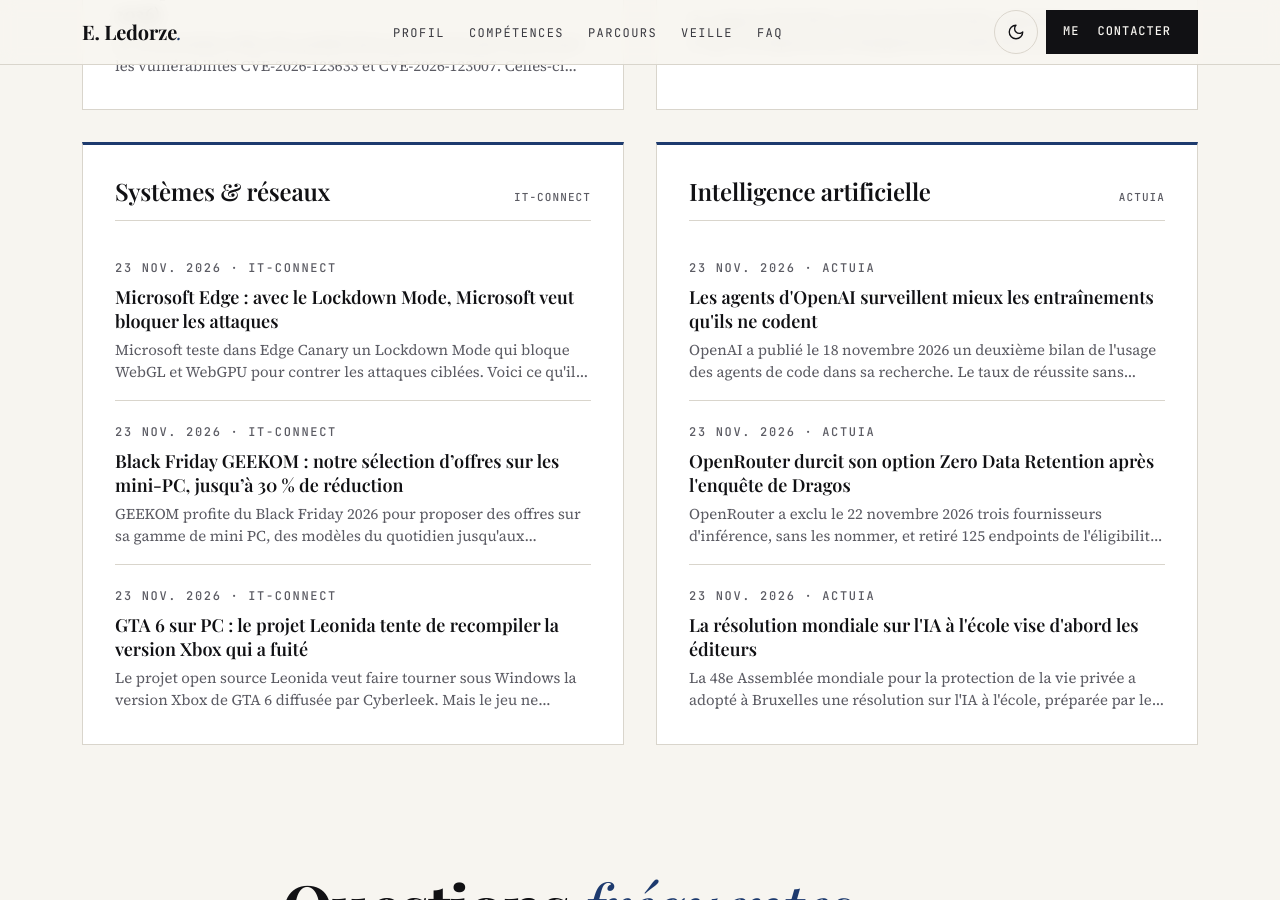
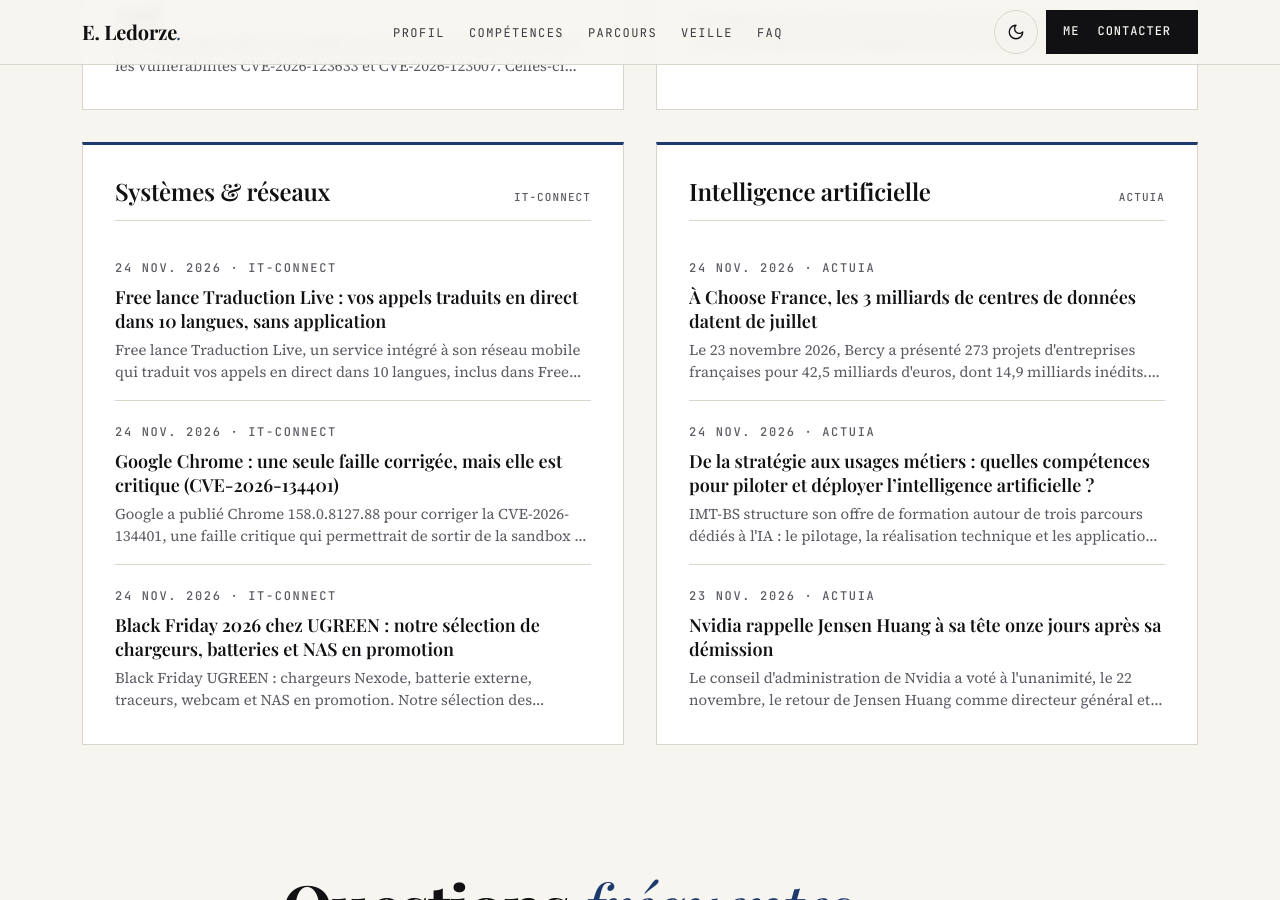
Before and after one commit to TheDringe54-lab/TheDringe54-lab.github.io, a Jekyll site: the page built from index.html, in a window 1280 px wide and 900 px high, scrolled down 4893 px. Built offline with Jekyll 4.4.1, drawn with Linux system fonts in a browser that asks for light colours; some of the changed text lies outside the part shown.

Commit message:
Veille techno : mise à jour automatique

```diff
--- a/_data/veille.json
+++ b/_data/veille.json
@@ -1,5 +1,5 @@
 {
-  "mise_a_jour": "2026-11-23",
+  "mise_a_jour": "2026-11-24",
   "themes": [
     {
       "id": "cyber",
@@ -63,25 +63,25 @@
       "titre_en": "Systems & networks",
       "articles": [
         {
-          "titre": "Microsoft Edge : avec le Lockdown Mode, Microsoft veut bloquer les attaques",
-          "lien": "https://www.it-connect.fr/edge-lockdown-mode-webgl-webgpu/",
+          "titre": "Free lance Traduction Live : vos appels traduits en direct dans 10 langues, sans application",
+          "lien": "https://www.it-connect.fr/free-traduction-live-appels-traduits-direct/",
           "source": "IT-Connect",
-          "date": "2026-11-23",
-          "resume": "Microsoft teste dans Edge Canary un Lockdown Mode qui bloque WebGL et WebGPU pour contrer les attaques ciblées. Voici ce qu'il faut savoir sur ce mode. Le post…"
+          "date": "2026-11-24",
+          "resume": "Free lance Traduction Live, un service intégré à son réseau mobile qui traduit vos appels en direct dans 10 langues, inclus dans Free Max. Voici l'essentiel…"
         },
         {
-          "titre": "Black Friday GEEKOM : notre sélection d’offres sur les mini-PC, jusqu’à 30 % de réduction",
-          "lien": "https://www.it-connect.fr/black-friday-geekom-notre-selection-doffres-sur-les-mini-pc-jusqua-30-de-reduction/",
+          "titre": "Google Chrome : une seule faille corrigée, mais elle est critique (CVE-2026-134401)",
+          "lien": "https://www.it-connect.fr/cve-2026-134401-faille-critique-chrome/",
           "source": "IT-Connect",
-          "date": "2026-11-23",
-          "resume": "GEEKOM profite du Black Friday 2026 pour proposer des offres sur sa gamme de mini PC, des modèles du quotidien jusqu'aux machines les plus performantes. Le…"
+          "date": "2026-11-24",
+          "resume": "Google a publié Chrome 158.0.8127.88 pour corriger la CVE-2026-134401, une faille critique qui permettrait de sortir de la sandbox : voici ce qu'il faut…"
         },
         {
-          "titre": "GTA 6 sur PC : le projet Leonida tente de recompiler la version Xbox qui a fuité",
-          "lien": "https://www.it-connect.fr/gta-6-pc-leonida-fuite-xbox-cyberleek/",
+          "titre": "Black Friday 2026 chez UGREEN : notre sélection de chargeurs, batteries et NAS en promotion",
+          "lien": "https://www.it-connect.fr/black-friday-2026-chez-ugreen-notre-selection-de-chargeurs-batteries-et-nas-en-promotion/",
           "source": "IT-Connect",
-          "date": "2026-11-23",
-          "resume": "Le projet open source Leonida veut faire tourner sous Windows la version Xbox de GTA 6 diffusée par Cyberleek. Mais le jeu ne démarre pas encore. Le post GTA 6…"
+          "date": "2026-11-24",
+          "resume": "Black Friday UGREEN : chargeurs Nexode, batterie externe, traceurs, webcam et NAS en promotion. Notre sélection des meilleures offres jusqu'au 30 novembre. Le…"
         }
       ]
     },
@@ -91,25 +91,25 @@
       "titre_en": "Artificial intelligence",
       "articles": [
         {
-          "titre": "Les agents d'OpenAI surveillent mieux les entraînements qu'ils ne codent",
-          "lien": "https://www.actuia.com/actualite/les-agents-dopenai-surveillent-mieux-les-entrainements-quils-ne-codent/",
+          "titre": "À Choose France, les 3 milliards de centres de données datent de juillet",
+          "lien": "https://www.actuia.com/actualite/a-choose-france-les-3-milliards-de-centres-de-donnees-datent-de-juillet/",
+          "source": "ActuIA",
+          "date": "2026-11-24",
+          "resume": "Le 23 novembre 2026, Bercy a présenté 273 projets d'entreprises françaises pour 42,5 milliards d'euros, dont 14,9 milliards inédits. Le dossier numérique ne…"
+        },
+        {
+          "titre": "De la stratégie aux usages métiers : quelles compétences pour piloter et déployer l’intelligence artificielle ?",
+          "lien": "https://www.actuia.com/actualite/de-la-strategie-aux-usages-metiers-quelles-competences-pour-piloter-et-deployer-lintelligence-artificielle-1/",
+          "source": "ActuIA",
+          "date": "2026-11-24",
+          "resume": "IMT-BS structure son offre de formation autour de trois parcours dédiés à l'IA : le pilotage, la réalisation technique et les applications métiers. L'enjeu…"
+        },
+        {
+          "titre": "Nvidia rappelle Jensen Huang à sa tête onze jours après sa démission",
+          "lien": "https://www.actuia.com/actualite/nvidia-rappelle-jensen-huang-a-sa-tete-onze-jours-apres-sa-demission/",
           "source": "ActuIA",
           "date": "2026-11-23",
-          "resume": "OpenAI a publié le 18 novembre 2026 un deuxième bilan de l'usage des agents de code dans sa recherche. Le taux de réussite sans intervention varie selon la…"
-        },
-        {
-          "titre": "OpenRouter durcit son option Zero Data Retention après l'enquête de Dragos",
-          "lien": "https://www.actuia.com/actualite/openrouter-durcit-son-option-zero-data-retention-apres-lenquete-de-dragos/",
-          "source": "ActuIA",
-          "date": "2026-11-23",
-          "resume": "OpenRouter a exclu le 22 novembre 2026 trois fournisseurs d'inférence, sans les nommer, et retiré 125 endpoints de l'éligibilité Zero Data Retention (ZDR)…"
-        },
-        {
-          "titre": "La résolution mondiale sur l'IA à l'école vise d'abord les éditeurs",
-          "lien": "https://www.actuia.com/actualite/la-resolution-mondiale-sur-lia-a-lecole-vise-dabord-les-editeurs/",
-          "source": "ActuIA",
-          "date": "2026-11-23",
-          "resume": "La 48e Assemblée mondiale pour la protection de la vie privée a adopté à Bruxelles une résolution sur l'IA à l'école, préparée par le groupe de travail que…"
+          "resume": "Le conseil d'administration de Nvidia a voté à l'unanimité, le 22 novembre, le retour de Jensen Huang comme directeur général et administrateur, annoncé le 23…"
         }
       ]
     }
```
